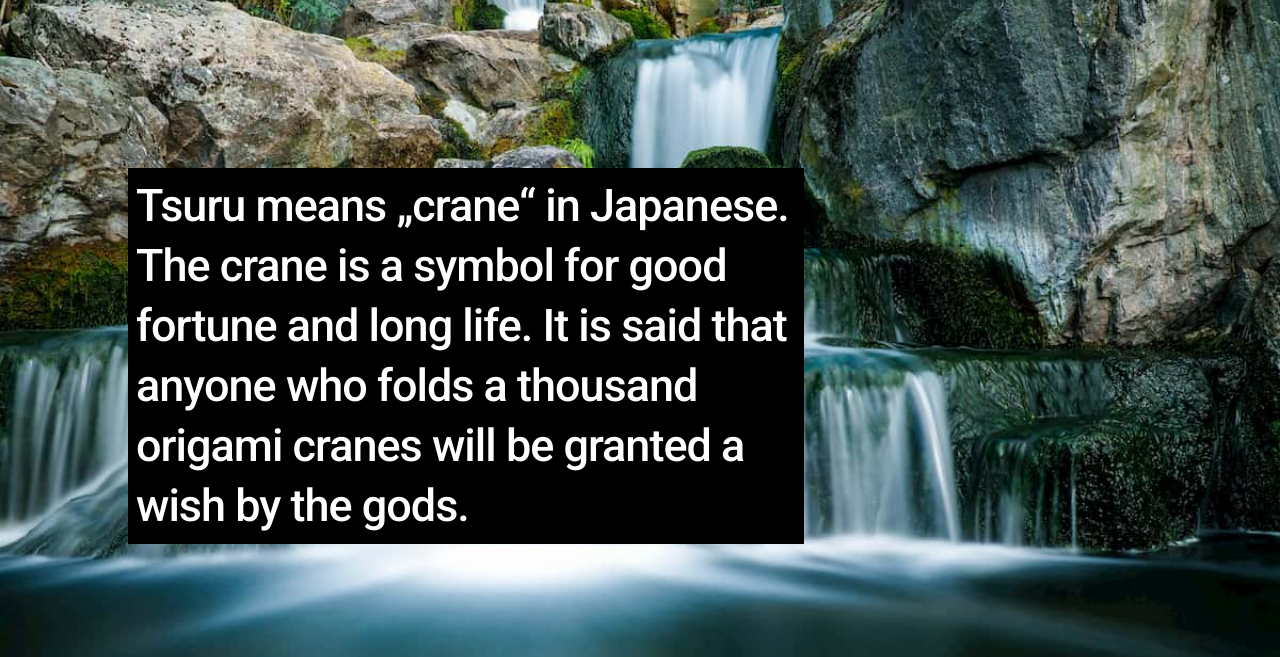
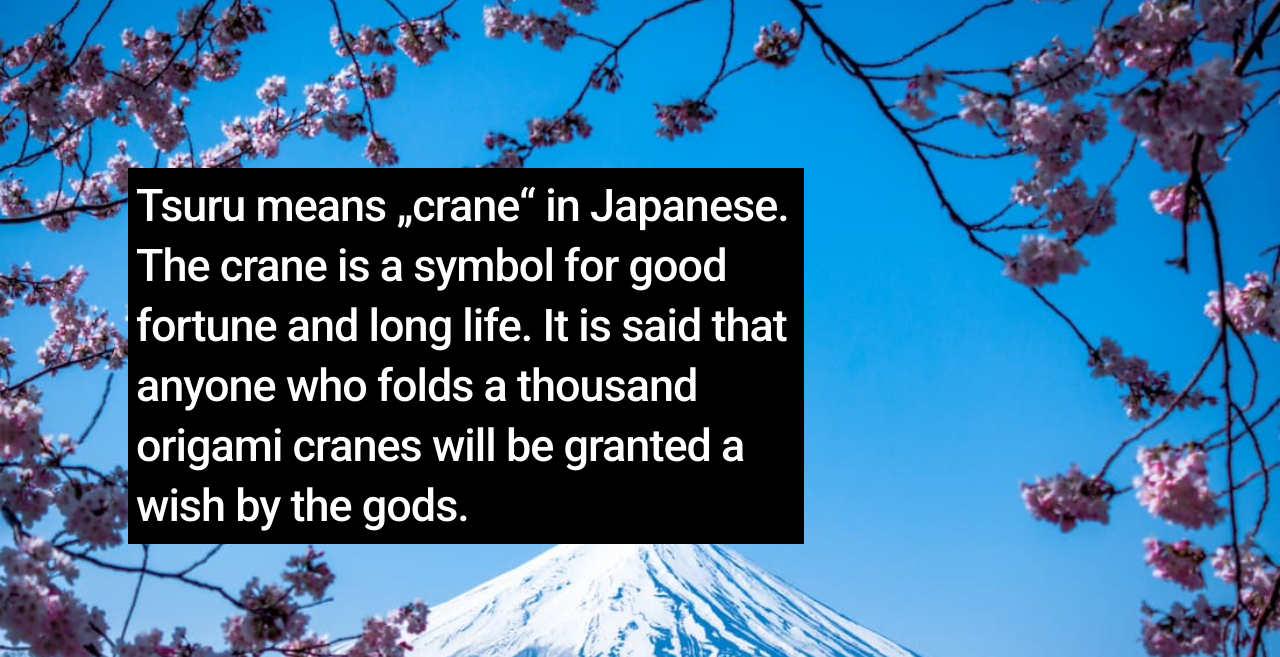
Before and after one commit to Immokalee/immokalee.github.io, a plain HTML site: page index.html in a window 1280 px wide. Shown: the top 657 px of the page. Drawn offline with Linux system fonts and the light colour scheme.

Commit message:
image erneut geändert

```diff
--- a/assets/css/me.css
+++ b/assets/css/me.css
@@ -103,7 +103,7 @@ body.page-template-page-fullsingle-me {
   letter-spacing: -0.5px;
   color: #999999;
   color: #fff;
-  background-image: url("../../images/waterfall_kompr.jpg");
+  background-image: url("../../images/mountain_blossoms_kompr.jpg");
   background-position: center center;
   background-size: cover; }
   body.page-template-page-fullsingle-me p {
```
Also changed, not shown: images/mountain_blossoms_kompr.jpg (added), 1 other file.
